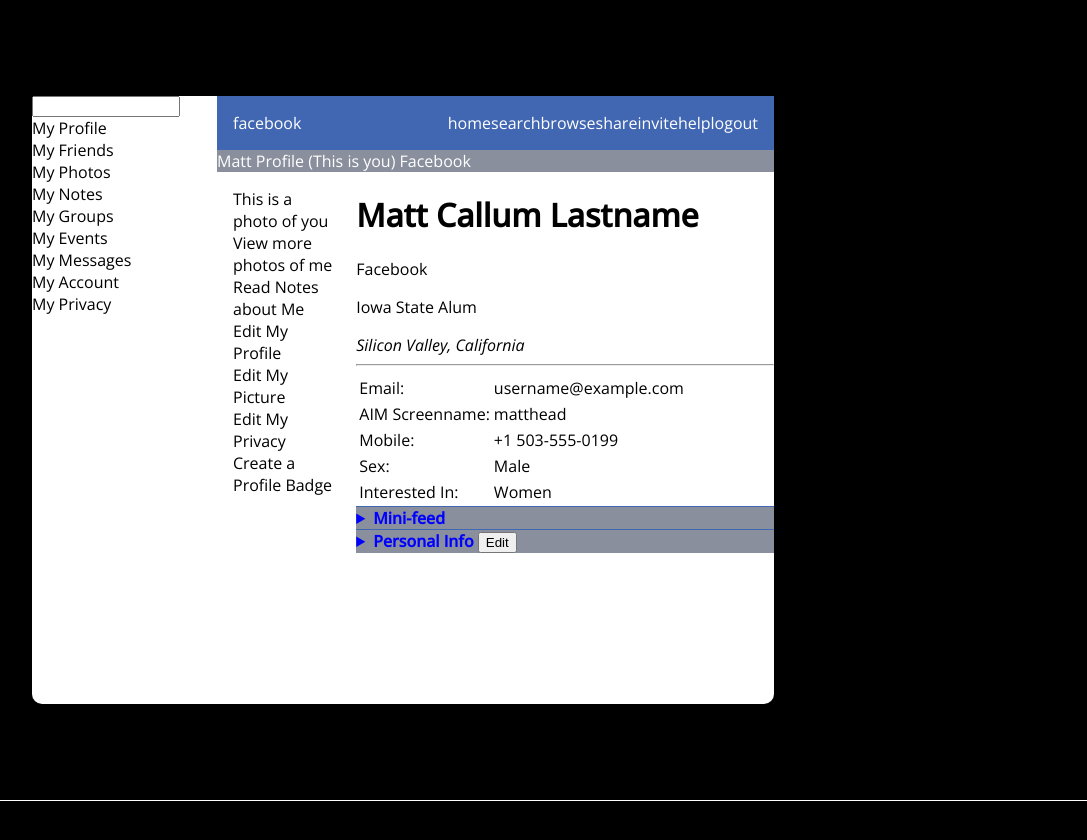
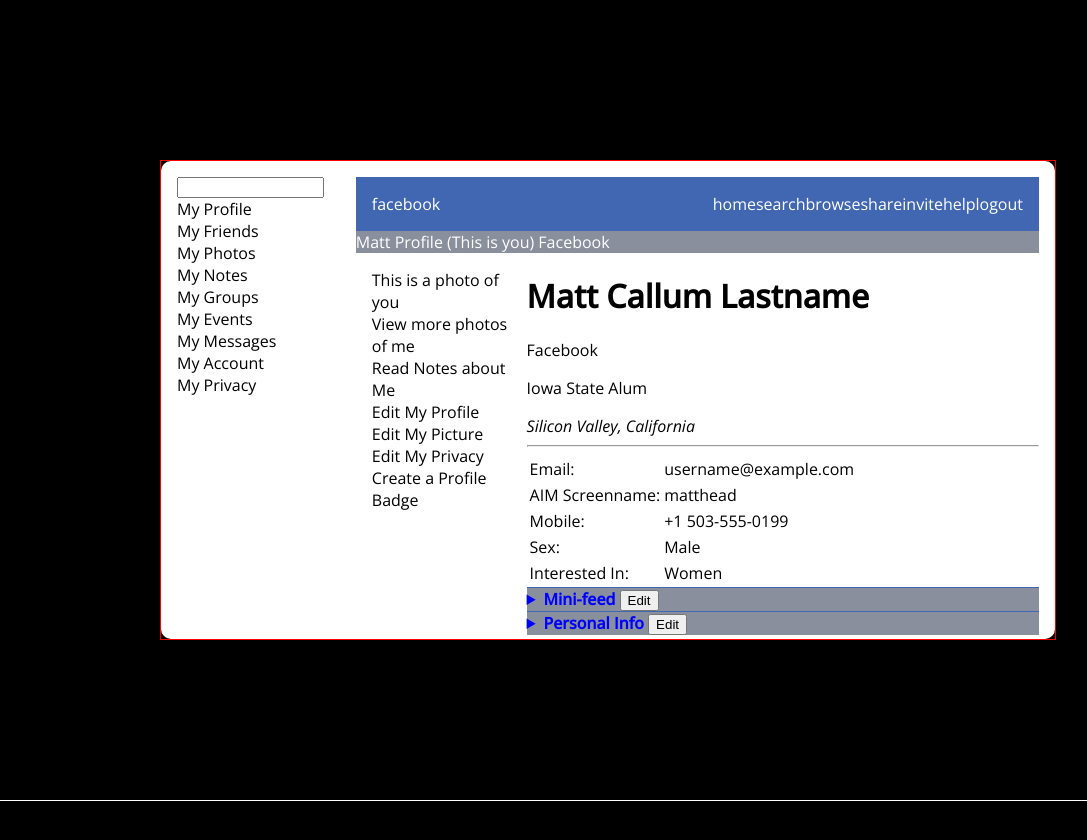
Before and after one commit to isntweb/home, a Next.js app: page / in a window 1280 px wide. Shown: the top 840 px of the page, without its empty margins (32-1119 px from the left). Built offline with nearby package versions, Linux system fonts and the light colour scheme.

Commit message:
few component abstractions

```diff
--- a/pages/index.js
+++ b/pages/index.js
@@ -2,6 +2,53 @@ import Head from 'next/head'
 import Image from 'next/image'
 import Link from 'next/link'
 import styles from '../styles/Home.module.css'
+
+const Accordion = ({ title, children }) => {
+  return (
+    <details className={styles.miniFeed}>
+      <summary>{title} <button>Edit</button></summary>
+      <div className={styles.detailContents}>
+        {children}
+      </div>
+    </details>
+  )
+}
+
+const InterestTable = ({ interests }) => {
+  return (
+    <table>
+    {interests.map(([name, body]) => {
+      return (
+        <tr>
+          <td>
+            {name}:
+          </td>
+          <td>
+            {body.map((component) => (<span>{component}</span>))}
+          </td>
+        </tr>
+      )
+    })}
+    </table>
+  );
+}
+
+const profile_interests = [
+  ["Email", ["username@example.com"]],
+  ["AIM Screenname", ["matthead"]],
+  ["Mobile", ["+1 503-555-0199"]],
+  ["Sex", ["Male"]],
+  ["Interested In", ["Women"]]
+];
+
+const personal_interests = [
+  ["Political Views", ["Moderate"]],
+  ["Interests", ["Web Design", "Photography", "Almost All Music", "Tennis", "Nintendo DS Lite"]],
+  ["Favorite Music", ["100 Gecs", "xaviersobased", "Bladee"]],
+  ["Favorite TV Shows", ["The 100"]],
+  ["Favorite Movies", ["Tarantino"]],
+  ["Favorite Quotes", ["\"Drama is life with the dull bits cut out.\" - Alfred Hitchock"]],
+];
 
 export default function Home() {
   return (
@@ -11,6 +58,7 @@ export default function Home() {
         <meta name="description" content="Generated by create next app" />
         <link rel="icon" href="/favicon.ico" />
       </Head>
+      <div className={styles.siteWindowContainer}>
         <div className={styles.siteWindow}>
           <div className={styles.body}>
             <div className={styles.sidebar}>
@@ -27,7 +75,6 @@ export default function Home() {
             </div>
 
             <div className={styles.horizontalPane}>
-
               <div className={styles.menu}>
                 <div className={styles.fblogo}>facebook</div>
                 <div className={styles.menuLinks}>
@@ -64,82 +111,20 @@ export default function Home() {
                     <p>Facebook</p>
                     <p>Iowa State Alum</p>
                     <address>Silicon Valley, California</address>
+                    <hr/>
+                    <InterestTable interests={profile_interests} />
 
-                  <hr/>
+                    <Accordion title="Mini-feed">
+                      content that is hidden
+                    </Accordion>
 
-                  <table>
-                    <tr>
-                      <td>Email:</td>
-                      <td><a href="mailto:username@example.com"/>username@example.com</td>
-                    </tr>
-
-                    <tr>
-                      <td>AIM Screenname:</td>
-                      <td>matthead</td>
-                    </tr>
-
-                    <tr>
-                      <td>Mobile:</td>
-                      <td><a href="sms://+1-503-555-0199"/>+1 503-555-0199</td>
-                    </tr>
-
-                    <tr>
-                      <td>Sex:</td>
-                      <td>Male</td>
-                    </tr>
-
-                    <tr>
-                      <td>Interested In:</td>
-                      <td>Women</td>
-                    </tr>
-                  </table>
-
-
-                  <details className={styles.miniFeed}>
-                    <summary>Mini-feed</summary>
-                    <div className={styles.detailContents}>
-                      content that is hidden
-                    </div>
-                  </details>
-
-                  <details className={styles.personalInfo}>
-                    <summary>Personal Info <button>Edit</button></summary>
-                    <div className={styles.detailContents}>
-                      <table>
-                        <tr>
-                          <td>Political Views:</td>
-                          <td>Moderate</td>
-                        </tr>
-                        <tr>
-                          <td>Interests:</td>
-                          <td>Web Design, Photography, Almost All Music, Tennis, Nintendo DS Lite</td>
-                        </tr>
-
-                        <tr>
-                          <td>Favorite Music:</td>
-                          <td>100 Gecs, xaviersobased, bladee</td>
-                        </tr>
-
-                        <tr>
-                          <td>Favorite TV Shows:</td>
-                          <td>The 100</td>
-                        </tr>
-
-                        <tr>
-                          <td>Favorite Movies:</td>
-                          <td>Tarantino</td>
-                        </tr>
-
-                        <tr>
-                          <td>Favorite Quotes:</td>
-                          <td>"Drama is life with the dull bits cut out." - Alfred Hitchock</td>
-                        </tr>
-                      </table>
-                    </div>
-                  </details>
+                    <Accordion title="Personal Info">
+                      <InterestTable interests={personal_interests}/>
+                    </Accordion>
                   </div>
                 </div>
               </main>
+            </div>
           </div>
         </div>
       </div>
--- a/styles/Home.module.css
+++ b/styles/Home.module.css
@@ -1,33 +1,39 @@
-
 /* Everything on the site. */
 .container {
   padding: 0 2rem;
 }
 
+/* Container that the window site is shown in.
+ * This should occupy the full page and lay out the site window.
+*/
+.siteWindowContainer {
+  height: 100vh;
+  padding: 10rem;
+}
+
+/* Window that the site is shown in.
+ * this boxes in the internal site to a fixed size.
+*/
 .siteWindow {
-  min-height: 100vh;
-  padding: 6rem 2rem;
-  flex: 1;
+  width: 100%;
+  height: 100%;
   display: flex;
   flex-direction: row;
   justify-content: space-between;
   overflow: scroll;
+  aspect-ratio: 3 / 2;
+  border: 1px solid red;
 }
 
-/* Visual content of the facebook app. */
+/* Root of the visual content of the facebook app. */
 .body {
   display: flex;
   flex-direction: row;
   justify-content: space-between;
   border-radius: 10px;
   background-color: white;
-}
-
-
-/* Facebook app content that changes between pages. */
-.main {
-  display: flex;
-  flex-direction: column;
+  width: 100%;
+  height: 100%;
 }
 
 .horizontalPane {
@@ -35,6 +41,8 @@
   flex-direction: column;
   height: 100%;
   border-radius: 30px;
+  width: 100%;
+  padding: 1rem;
 }
 
 /* sidebar of the site; global options */
@@ -42,6 +50,13 @@
   display: flex;
   flex-direction: column;
   width: 20%;
+  padding: 1rem;
+}
+
+/* Facebook app content that changes between pages. */
+.main {
+  display: flex;
+  flex-direction: column;
 }
 
 .profileHeader {
```
Lines whose indentation alone changed are shown as unchanged.
